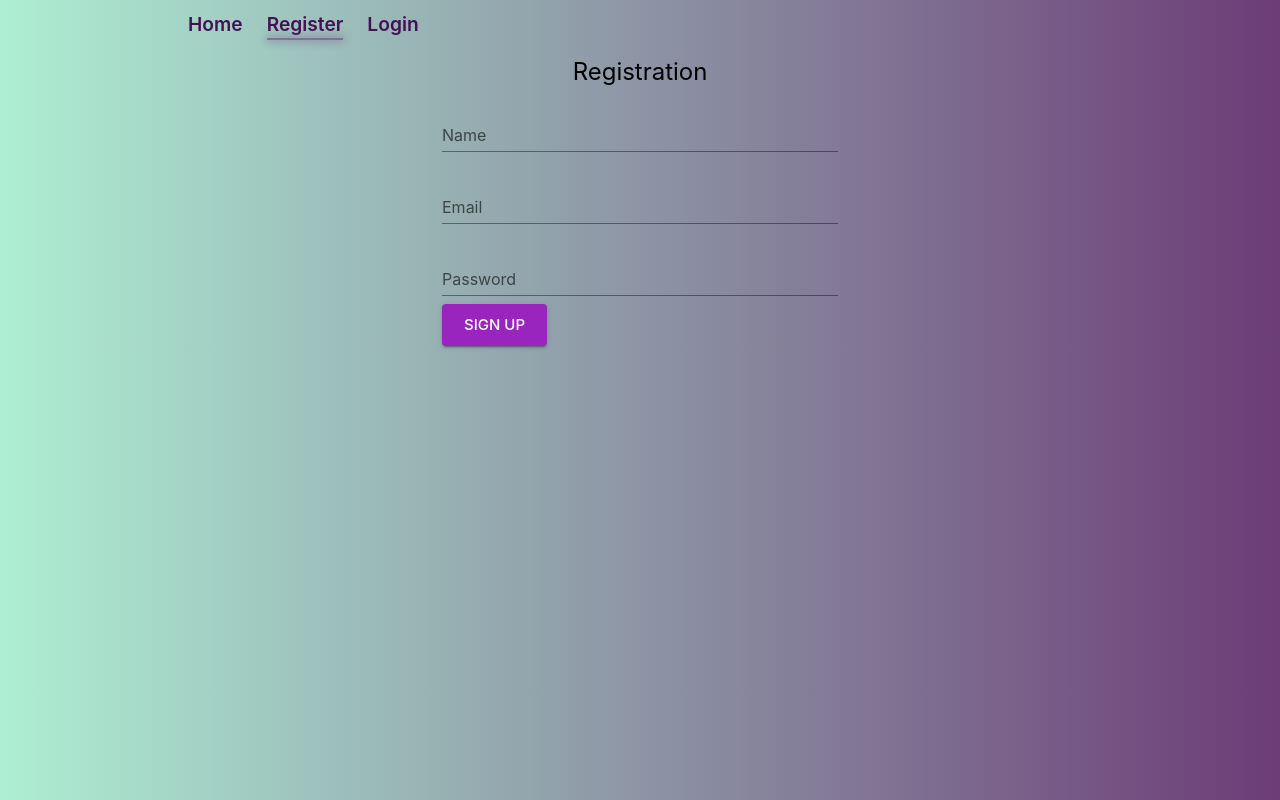
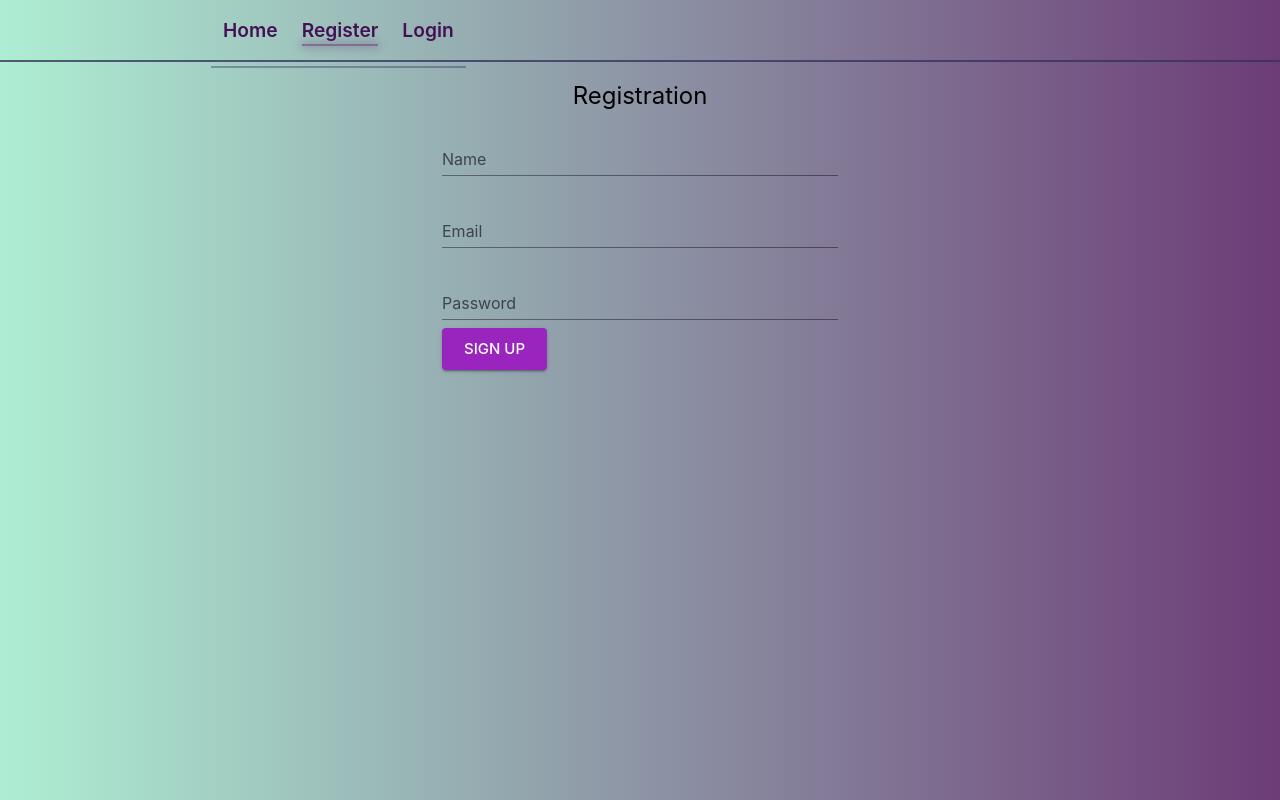
Before and after one commit to Muffcata/goit-react-hw-08-phonebook, a React (Create React App) app: page /register in a window 1280 px wide. Built offline with nearby package versions, Linux system fonts and the light colour scheme.

Commit message:
stylling

```diff
--- a/src/components/AppBar/AppBar.jsx
+++ b/src/components/AppBar/AppBar.jsx
@@ -2,12 +2,12 @@ import { Navigation } from '../Navigation/Navigation';
 import { UserMenu } from '../UserMenu/UserMenu';
 import { AuthNav } from '../AuthNav/AuthNav';
 import { useAuth } from 'hooks';
-
+import style from 'components/AppBar/AppBar.module.css';
 export const AppBar = () => {
   const { isLoggedIn } = useAuth();
 
   return (
-    <header>
+    <header className={style.header}>
       <Navigation />
       {isLoggedIn ? <UserMenu /> : <AuthNav />}
     </header>
--- /dev/null
+++ b/src/components/AppBar/AppBar.module.css
@@ -0,0 +1,18 @@
+.header {
+  display: flex;
+  gap: 20px;
+  align-items: center;
+  margin-bottom: 20px;
+  height: 60px;
+}
+.header ::before {
+  content: '';
+  display: block;
+  width: 100%;
+  height: 60px;
+  position: absolute;
+  z-index: -1;
+  top: 0;
+  left: 0;
+  border-bottom: 2px solid rgba(50, 50, 93, 0.4);
+}
--- a/src/components/Contacts/Contacts.jsx
+++ b/src/components/Contacts/Contacts.jsx
@@ -4,13 +4,13 @@ import style from '../Contacts/Contacts.module.css';
 import { useDispatch } from 'react-redux';
 import { deleteContact } from 'redux/tasks/operations';
 
-export const Contacts = ({ id, name, phone }) => {
+export const Contacts = ({ id, name, number }) => {
   const dispatch = useDispatch();
 
   return (
     <li className={style.list} key={id}>
       <div className={style.text}>
-        <p className={style.name}>{`${name}: ${phone}`}</p>
+        <p className={style.name}>{`${name}: ${number}`}</p>
         <button
           className={style.button}
           type="button"
--- a/src/components/Navigation/Navigation.jsx
+++ b/src/components/Navigation/Navigation.jsx
@@ -8,20 +8,6 @@ const styles = {
   link: {
     marginLeft: '15px',
     position: 'relative',
-
-    '&.active::after': {
-      content: '""',
-      display: 'block',
-      height: '40px',
-      width: '40px',
-      borderRadius: '50%',
-      backgroundColor: '#6c3c77',
-      position: 'absolute',
-      bottom: '0',
-      left: '0',
-      boxShadow: '0 0 10px 1px #6c3c77',
-      opacity: 0.2,
-    },
   },
 };
 
--- a/src/components/UserMenu/UserMenu.jsx
+++ b/src/components/UserMenu/UserMenu.jsx
@@ -1,17 +1,33 @@
 import { useDispatch } from 'react-redux';
 import { logOut } from 'redux/auth/authOperations';
 import { useAuth } from 'hooks';
+import Button from '@mui/material/Button';
+import Box from '@mui/material/Box';
+import Typography from '@mui/material/Typography';
 
 export const UserMenu = () => {
   const dispatch = useDispatch();
   const { user } = useAuth();
 
   return (
-    <div>
-      <p>Welcome, {user.name}</p>
-      <button type="button" onClick={() => dispatch(logOut())}>
+    <Box
+      sx={{
+        display: 'flex',
+        alignItems: 'center',
+        gap: '18px',
+        marginLeft: 'auto',
+      }}
+    >
+      <Typography>Hi {user.name}, you are logged in</Typography>
+
+      <Button
+        variant="contained"
+        size="medium"
+        type="button"
+        onClick={() => dispatch(logOut())}
+      >
         Logout
-      </button>
-    </div>
+      </Button>
+    </Box>
   );
 };
--- a/src/layout/GlobalStyles.js
+++ b/src/layout/GlobalStyles.js
@@ -16,9 +16,7 @@ export const GlobalStylesProvider = (
         overflowY: 'scroll',
         overflow: 'overlay',
       },
-      '.MuiTypography-root': {
-        color: 'black',
-      },
+
       scrollbarWidth: '5px',
       scrollbarColor: 'rgba(0, 0, 0, 0.2) rgba(0, 0, 0, 0.1)',
       '&::-webkit-scrollbar': {
```
